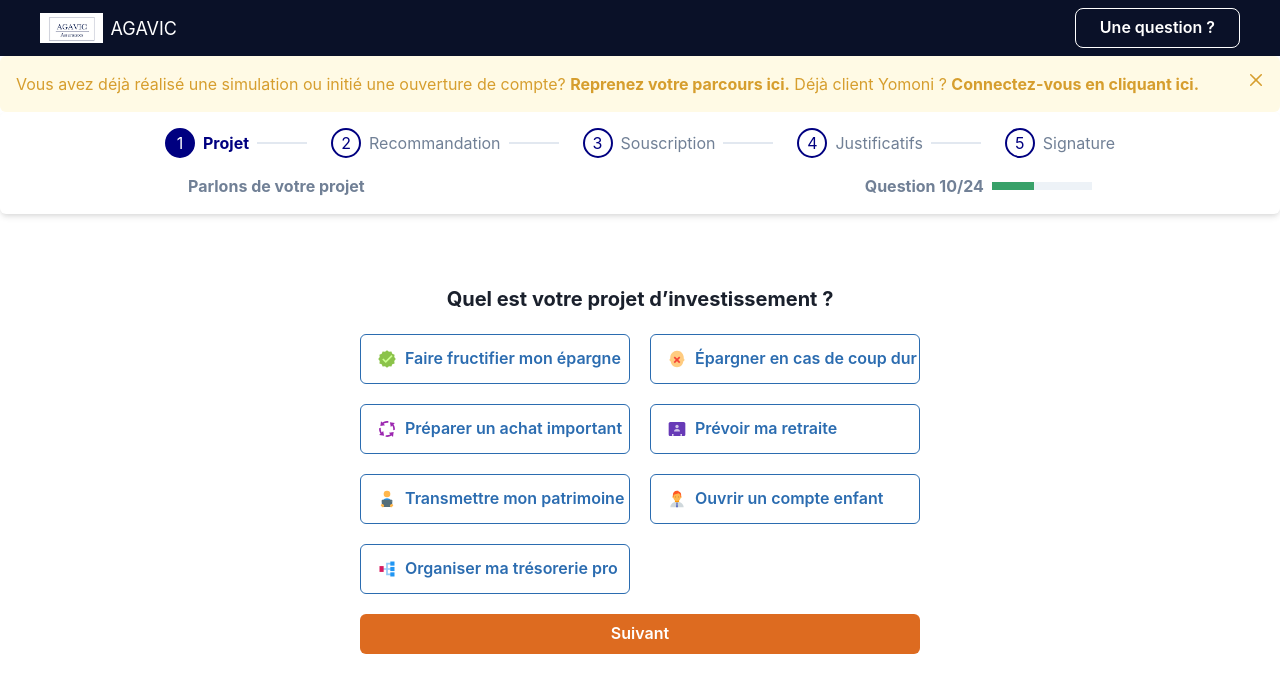
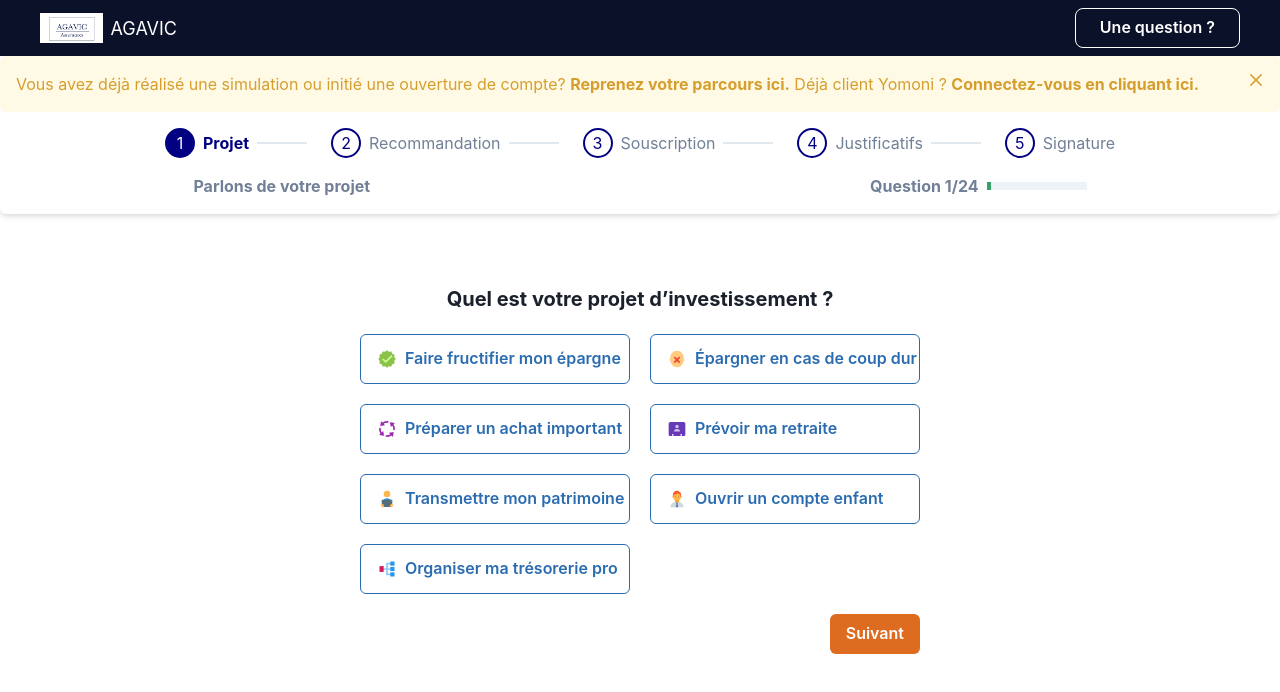
Before and after one commit to spacemen100/agavicform25102024, a React (Create React App) app: page /quel-est-votre-projet-d-investissement in a window 1280 px wide. Shown: the top 692 px of the page. Built offline with nearby package versions, Linux system fonts and the light colour scheme.

Commit message:
qqqqqqqqqqqss

```diff
--- a/src/pages/QuelEstVotreProjetDInvestissement.tsx
+++ b/src/pages/QuelEstVotreProjetDInvestissement.tsx
@@ -24,7 +24,7 @@ const QuelEstVotreProjetDInvestissement: React.FC = () => {
 
   return (
     <ChakraProvider> {/* Enveloppez votre composant principal avec ChakraProvider */}
-      <StepperWithSubStepCounter currentStep={1} currentSubStep={10} totalSubSteps={24} title="Parlons de votre projet" />
+      <StepperWithSubStepCounter currentStep={1} currentSubStep={1} totalSubSteps={24} title="Parlons de votre projet" />
       <Box p={5} maxW="600px" mx="auto">
         <Text fontSize="xl" fontWeight="bold" mb={5} textAlign="center">Quel est votre projet d’investissement ?</Text>
         <SimpleGrid columns={[1, 2]} spacing={5}>
@@ -43,7 +43,9 @@ const QuelEstVotreProjetDInvestissement: React.FC = () => {
             </Button>
           ))}
         </SimpleGrid>
-        <Button colorScheme="orange" mt={5} width="100%">Suivant</Button>
+        <Box display="flex" justifyContent="flex-end" mt={5}>
+          <Button colorScheme="orange">Suivant</Button>
+        </Box>
       </Box>
     </ChakraProvider>
   );
```
